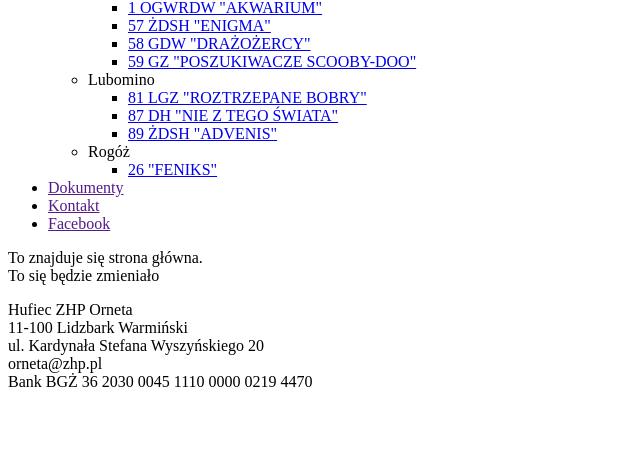
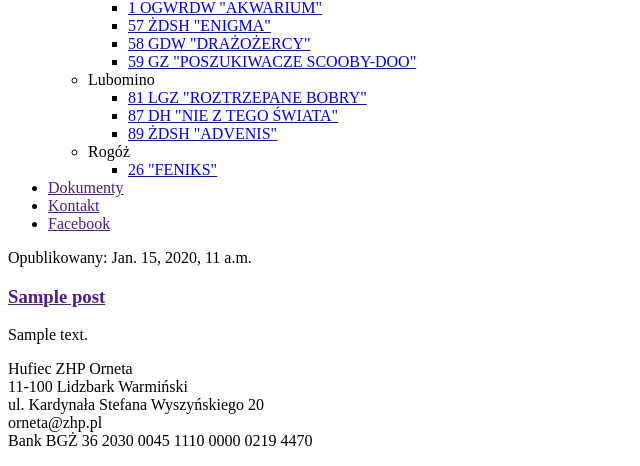
Before and after one commit to Yenerald/orneta, a Django app: template orneta/templates/orneta/post_list.html in a window 1280 px wide. Shown: the part 831-1297 px from the top of the page, without its empty margins (0-640 px from the left). Before the commit the page ends 1218 px from the top, so only its background shows below. Run offline with Django 3.2, Linux system fonts and the light colour scheme; the template is opened without the code that fills it: values that come from a table or form of the project are taken from there, others are empty; tables that the repository leaves empty hold one stand-in row (values such as "Sample post"); parts of the project's set-up code (start-up, migrations or seed data) failed here and were passed over; some libraries are stand-ins or nearby versions; some web fonts are replaced.

Commit message:
Add files via upload

```diff
--- a/orneta/templates/orneta/post_list.html
+++ b/orneta/templates/orneta/post_list.html
@@ -165,8 +165,13 @@
 				</div>
 					<div id="article">
 						<article>
-							<p>To znajduje się strona główna.
-							<br>To się będzie zmieniało</p>
+						{% for post in posts %}
+							<div>
+								<p>Opublikowany: {{ post.published_date}}</p>
+								<h1><a href="">{{ post.title}}</a></h1>
+								<p>{{ post.text|linebreaksbr}}</p>
+							</div>
+						{% endfor %}
 						</article>
 					</div>
 			</div>
--- a/orneta/views.py
+++ b/orneta/views.py
@@ -1,3 +1,7 @@
 from django.shortcuts import render
+from django.utils import timezone
+from .models import Post
+
 def post_list(request):
-    return render(request, 'orneta/post_list.html', {})
+    posts = Post.objects.filter(published_date__lte=timezone.now()).order_by('published_date')
+    return render(request, 'orneta/post_list.html', {'posts': posts})
```
